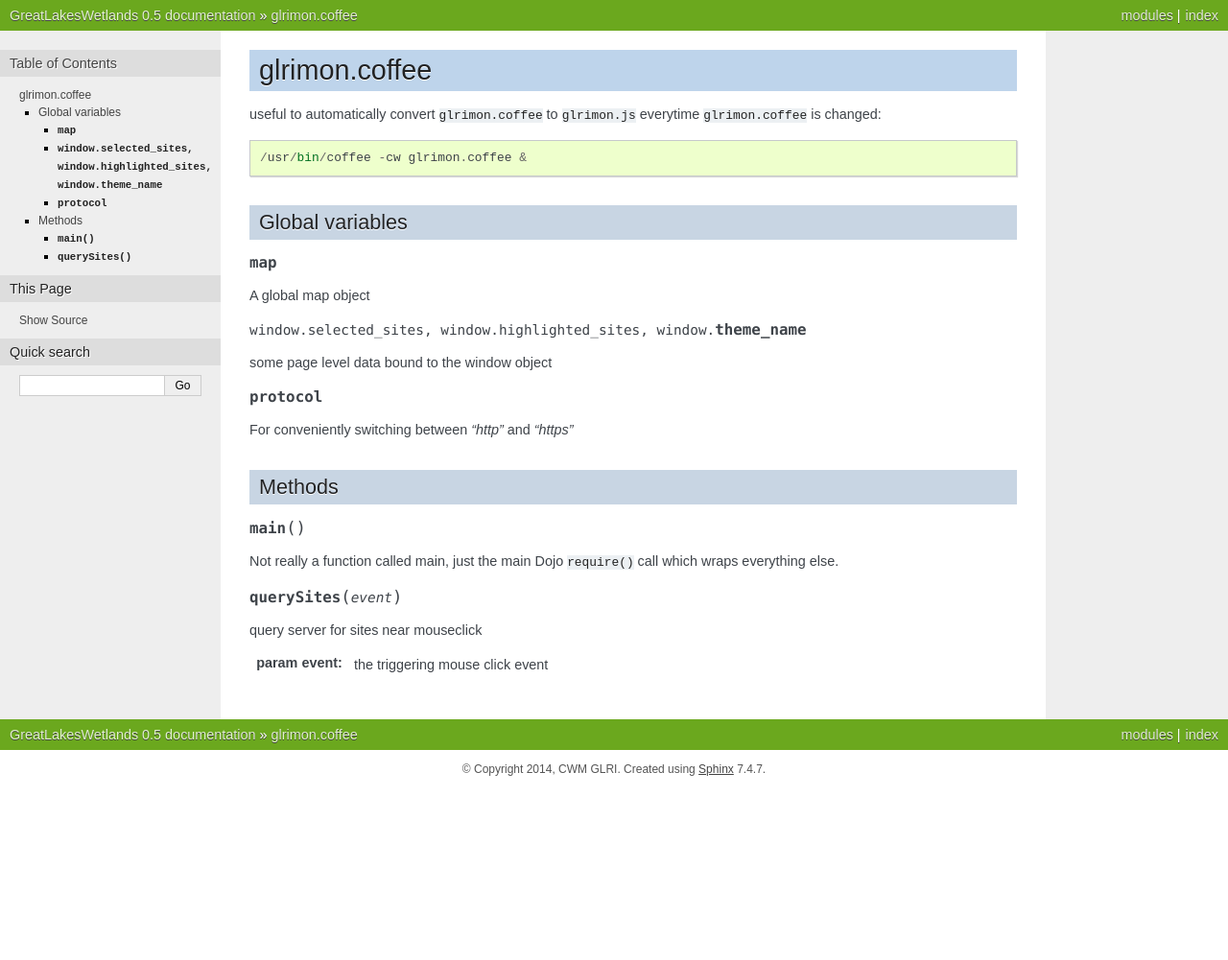
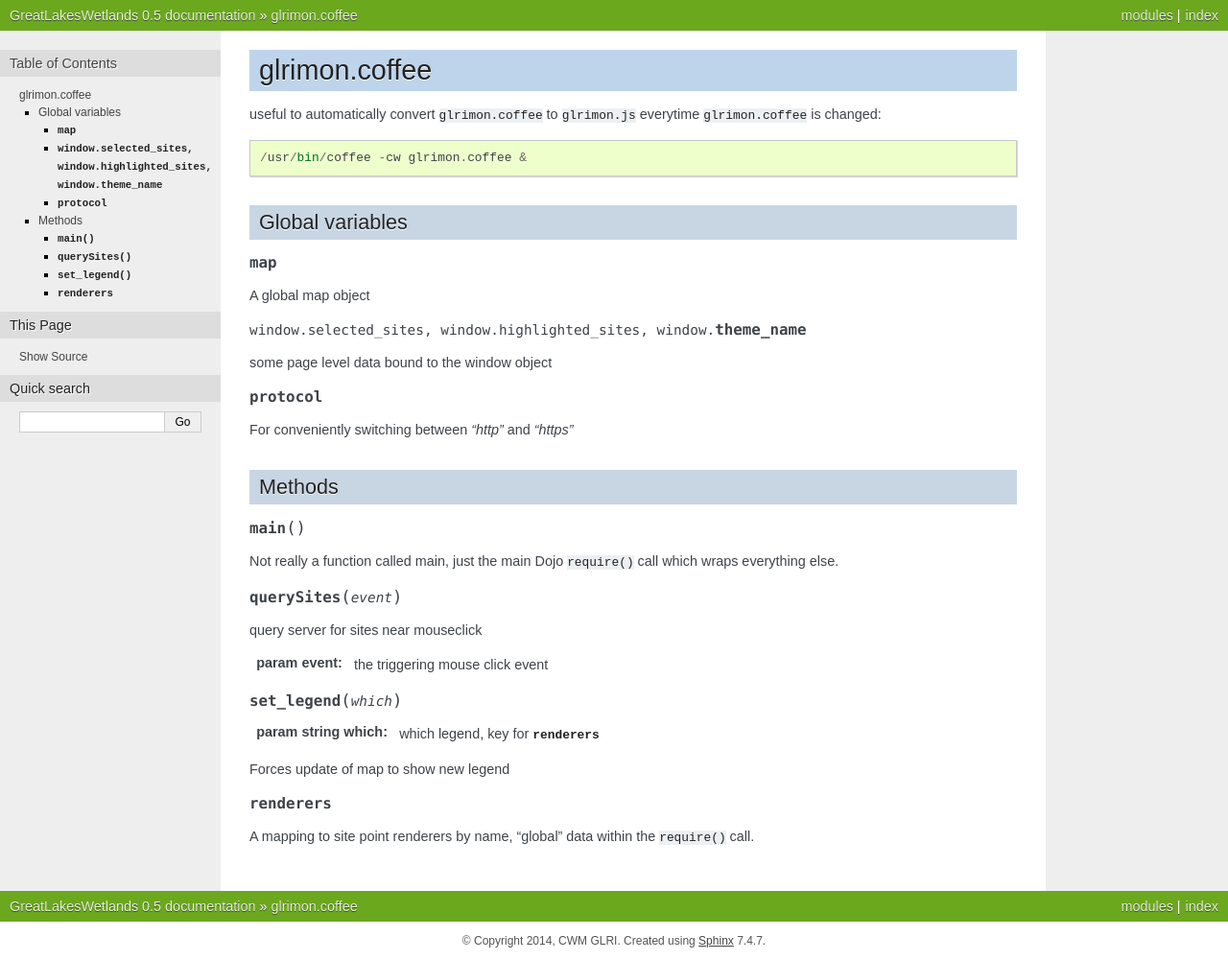
Before and after one commit to GreatLakesWetlands/cwmws, a Sphinx documentation site: the page built from doc/source/coffeeauto.rst, in a window 1280 px wide. Shown: the whole page at 96% size. Built offline with Sphinx 7.4.7, drawn with Linux system fonts in a browser that asks for light colours; before the commit the page ends 900 px from its top, so only the background shows below that.

Commit message:
doc. cleanups

```diff
--- a/doc/extract_docs.py
+++ b/doc/extract_docs.py
@@ -1,7 +1,12 @@
 import os
 import sys
+import time
 need_blank = False
 filename = sys.argv[1]
+
+print("""\n.. DO NOT EDIT THIS FILE, automatically generated by
+   extract_docs.py {date}\n\n""".format(date=time.asctime()))
+
 print(os.path.basename(filename))
 print("=" * len(os.path.basename(filename)))
 print("")
--- a/doc/source/coffeeauto.rst
+++ b/doc/source/coffeeauto.rst
@@ -1,3 +1,7 @@
+.. DO NOT EDIT THIS FILE, automatically generated by extract_docs.py
+   Mon Oct  6 14:37:46 2014
+
+
 glrimon.coffee
 ==============
 
@@ -34,3 +38,14 @@ which wraps everything else.
 query server for sites near mouseclick
 
 :param event: the triggering mouse click event
+
+.. js:function:: set_legend(which)
+
+:param string which: which legend, key for :js:data:`renderers`
+
+Forces update of map to show new legend
+
+.. js:data:: renderers
+
+A mapping to site point renderers by name, "global" data within
+the ``require()`` call.
```
Also changed, not shown: 2 other files.
